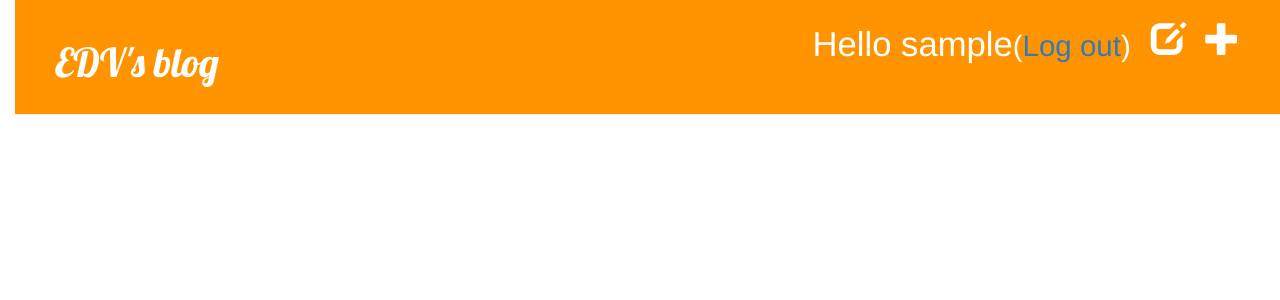
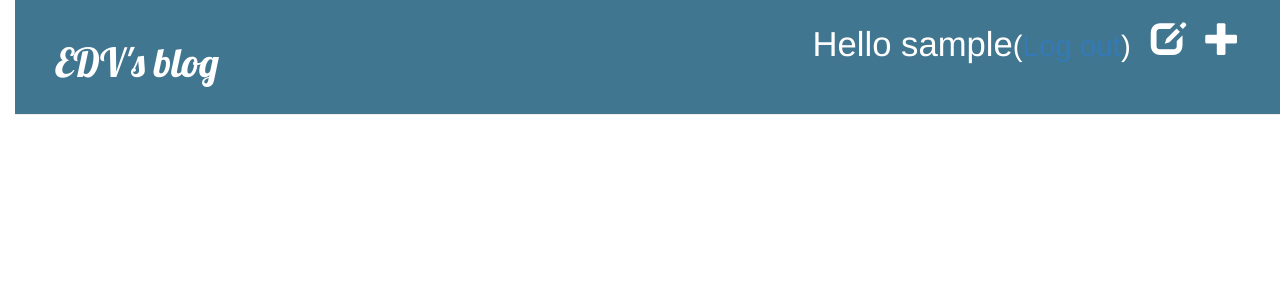
Before and after one commit to henrbn/my-first-blog, a Django app: a page that uses blog/templates/blog/base.html in a window 1280 px wide. Shown: the top 300 px of the page. Run offline with Django 3.2, Linux system fonts and the light colour scheme; the visitor is signed in with stand-in values (Sample User, id 1); data that the repository does not hold is empty; some libraries are stand-ins or nearby versions.

Commit message:
change color of header blog

```diff
--- a/blog/static/css/blog.css
+++ b/blog/static/css/blog.css
@@ -8,7 +8,7 @@ body {
     }
 
 .page-header {
-        background-color: #ff9400;
+        background-color: #417690;
         margin-top: 0;
         padding: 20px 20px 20px 40px;
     }
--- /dev/null
+++ b/requirements.txt
@@ -0,0 +1,4 @@
+Django==1.9
+argparse==1.2.1
+tqdm==3.4.0
+wsgiref==0.1.2
```
